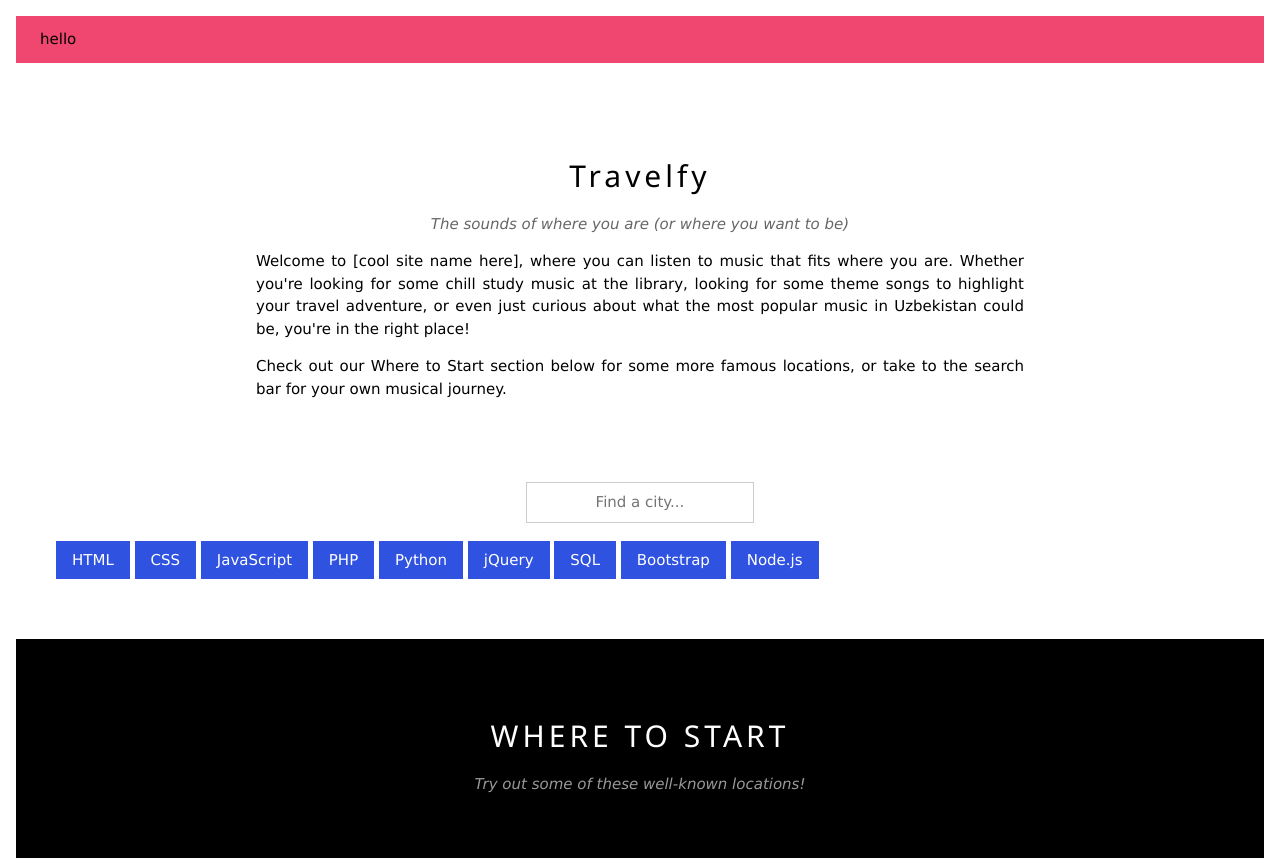
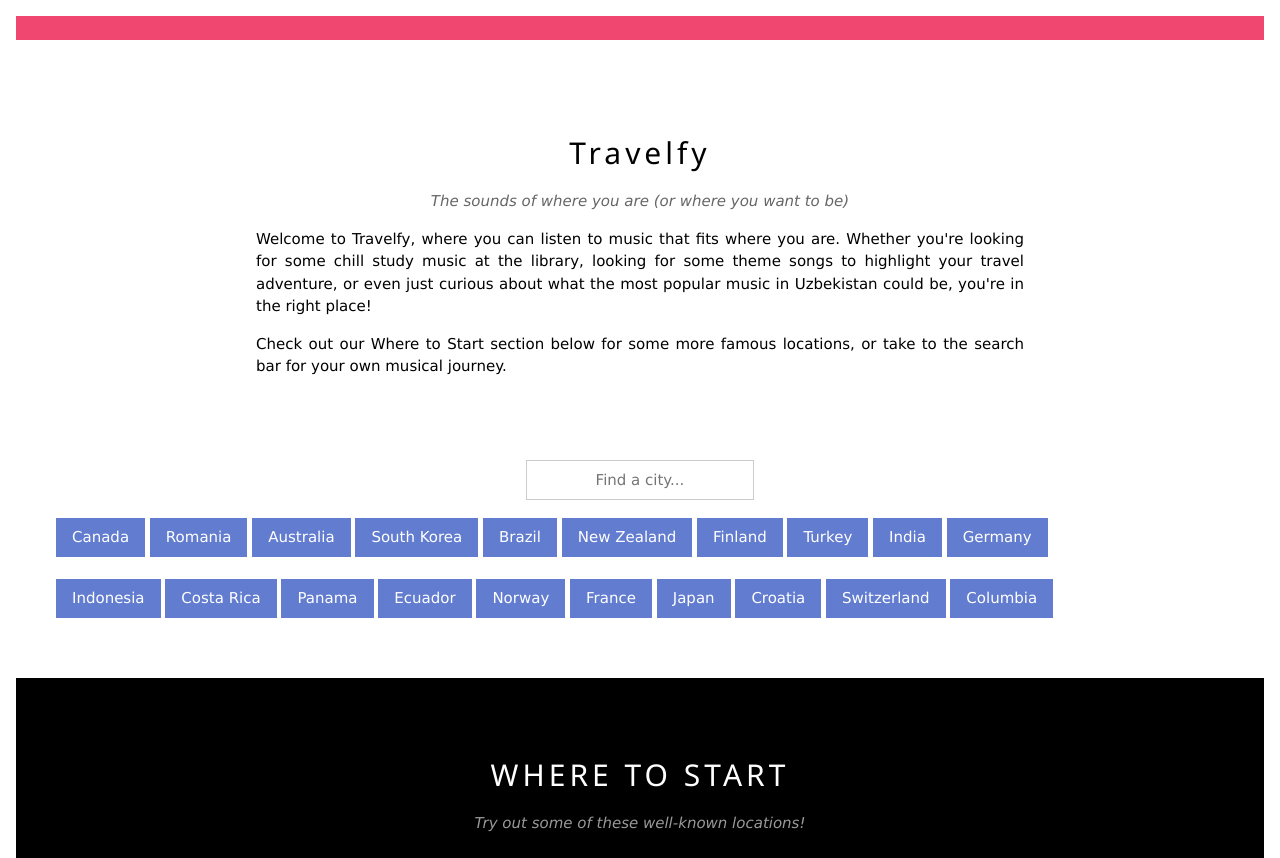
Before and after one commit to Brielle-Chenier/PearlHacks21, a Flask app: page / in a window 1280 px wide. Shown: the top 858 px of the page. Run offline with Flask 2, Linux system fonts and the light colour scheme; some libraries are stand-ins or nearby versions.

Commit message:
working links

```diff
--- a/Searching_For_Artists.py
+++ b/Searching_For_Artists.py
@@ -13,6 +13,4 @@ def search(country):
                 local_artists.append(row[1])
         print ("size:")
         print (len(local_artists))
-        add_songs_to_playlist(country, local_artists)
-
-search ("Romania")
+        return add_songs_to_playlist(country, local_artists)
--- a/flaskApp/templates/index.html
+++ b/flaskApp/templates/index.html
@@ -1,7 +1,7 @@
 <!DOCTYPE html>
 <html lang="en">
 <head>
-<title>CHANGE THIS TITLE</title> <!-- CHANGE THE WEBSITE TITLE-->
+<title>Travelfy</title> <!-- CHANGE THE WEBSITE TITLE-->
 <meta charset="UTF-8">
 <meta name="viewport" content="width=device-width, initial-scale=1">
 <link rel="stylesheet" href="https://www.w3schools.com/w3css/4/w3.css">
@@ -24,20 +24,20 @@
     </style>
 
     <!-- Google Maps get location from click -->
-    <script src="initMap.js"></script>
+    <script src="/static/initMap.js"></script>
 
 </head>
 
 <body class="w3-container w3-auto">
 
     <h1>{{link}}</h1>
-    <div class="w3-panel w3-padding-large" style="background-color:rgb(239, 71, 111)">hello</div>
+    <div class="w3-panel w3-padding-large" style="background-color:rgb(239, 71, 111)"></div>
 
     <!-- The About Us Section -->
     <div id="about-us" class="w3-container w3-content w3-center w3-padding-64" style="max-width:800px">
         <h2 class="w3-wide">Travelfy</h2>
         <p class="w3-opacity"><i>The sounds of where you are (or where you want to be)</i></p>
-        <p class="w3-justify"> Welcome to [cool site name here], where you can listen to music that fits where you are.
+        <p class="w3-justify"> Welcome to Travelfy, where you can listen to music that fits where you are.
             Whether you're looking for some chill study music at the library, looking for some theme songs to highlight
             your travel adventure, or even just curious about what the most popular music in Uzbekistan could be, you're
             in the right place!</p>
@@ -54,16 +54,33 @@
 
     <!-- List of countries -->
     <ul id="cityList">
-        <li class="w3-button w3-text-white" style="background-color:rgb(47, 82, 224)"><a href="#" style="text-decoration:none;">HTML</a></li>
-        <li class="w3-button w3-text-white" style="background-color:rgb(47, 82, 224)"><a href="#" style="text-decoration:none;">CSS</a></li>
-        <li class="w3-button w3-text-white" style="background-color:rgb(47, 82, 224)"><a href="#" style="text-decoration:none;">JavaScript</a></li>
-        <li class="w3-button w3-text-white" style="background-color:rgb(47, 82, 224)"><a href="#" style="text-decoration:none;">PHP</a></li>
-        <li class="w3-button w3-text-white" style="background-color:rgb(47, 82, 224)"><a href="#" style="text-decoration:none;">Python</a></li>
-        <li class="w3-button w3-text-white" style="background-color:rgb(47, 82, 224)"><a href="#" style="text-decoration:none;">jQuery</a></li>
-        <li class="w3-button w3-text-white" style="background-color:rgb(47, 82, 224)"><a href="#" style="text-decoration:none;">SQL</a></li>
-        <li class="w3-button w3-text-white" style="background-color:rgb(47, 82, 224)"><a href="#" style="text-decoration:none;">Bootstrap</a></li>
-        <li class="w3-button w3-text-white" style="background-color:rgb(47, 82, 224)"><a href="#" style="text-decoration:none;">Node.js</a></li>
-    </ul>
+        <li class="w3-button w3-text-white" style="background-color:rgb(98, 124, 208)"><a href="http://127.0.0.1:5000/Canada" style="text-decoration:none;">Canada</a></li>
+        <li class="w3-button w3-text-white" style="background-color:rgb(98, 124, 208)"><a href="http://127.0.0.1:5000/Romania" style="text-decoration:none;">Romania</a></li>
+        <li class="w3-button w3-text-white" style="background-color:rgb(98, 124, 208)"><a href="http://127.0.0.1:5000/Australia" style="text-decoration:none;">Australia</a></li>
+        <li class="w3-button w3-text-white" style="background-color:rgb(98, 124, 208)"><a href="http://127.0.0.1:5000/South Korea" style="text-decoration:none;">South Korea</a></li>
+        <li class="w3-button w3-text-white" style="background-color:rgb(98, 124, 208)"><a href="http://127.0.0.1:5000/Brazil" style="text-decoration:none;">Brazil</a></li>
+        <li class="w3-button w3-text-white" style="background-color:rgb(98, 124, 208)"><a href="http://127.0.0.1:5000/New Zealand" style="text-decoration:none;">New Zealand</a></li>
+        <li class="w3-button w3-text-white" style="background-color:rgb(98, 124, 208)"><a href="http://127.0.0.1:5000/Finland" style="text-decoration:none;">Finland</a></li>
+        <li class="w3-button w3-text-white" style="background-color:rgb(98, 124, 208)"><a href="http://127.0.0.1:5000/Turkey" style="text-decoration:none;">Turkey</a></li>
+        <li class="w3-button w3-text-white" style="background-color:rgb(98, 124, 208)"><a href="#" style="text-decoration:none;">India</a></li>
+        <li class="w3-button w3-text-white" style="background-color:rgb(98, 124, 208)"><a href="#" style="text-decoration:none;">Germany</a></li>
+
+    <!-- </ul>
+    <div></div>
+    <ul id="cityList"> -->
+    </br></br>
+      <li class="w3-button w3-text-white" style="background-color:rgb(98, 124, 208)"><a href="http://127.0.0.1:5000/Indonesia" style="text-decoration:none;">Indonesia</a></li>
+      <li class="w3-button w3-text-white" style="background-color:rgb(98, 124, 208)"><a href="http://127.0.0.1:5000/Costa Rica" style="text-decoration:none;">Costa Rica</a></li>
+      <li class="w3-button w3-text-white" style="background-color:rgb(98, 124, 208)"><a href="http://127.0.0.1:5000/Panama" style="text-decoration:none;">Panama</a></li>
+      <li class="w3-button w3-text-white" style="background-color:rgb(98, 124, 208)"><a href="http://127.0.0.1:5000/Ecuador" style="text-decoration:none;">Ecuador</a></li>
+      <li class="w3-button w3-text-white" style="background-color:rgb(98, 124, 208)"><a href="http://127.0.0.1:5000/Norway" style="text-decoration:none;">Norway</a></li>
+      <li class="w3-button w3-text-white" style="background-color:rgb(98, 124, 208)"><a href="http://127.0.0.1:5000/France" style="text-decoration:none;">France</a></li>
+      <li class="w3-button w3-text-white" style="background-color:rgb(98, 124, 208)"><a href="http://127.0.0.1:5000/Japan" style="text-decoration:none;">Japan</a></li>
+      <li class="w3-button w3-text-white" style="background-color:rgb(98, 124, 208)"><a href="http://127.0.0.1:5000/Croatia" style="text-decoration:none;">Croatia</a></li>
+      <li class="w3-button w3-text-white" style="background-color:rgb(98, 124, 208)"><a href="http://127.0.0.1:5000/Switzerland" style="text-decoration:none;">Switzerland</a></li>
+      <li class="w3-button w3-text-white" style="background-color:rgb(98, 124, 208)"><a href="http://127.0.0.1:5000/Columbia" style="text-decoration:none;">Columbia</a></li>
+
+  </ul>
 
     <br>
     <br>
@@ -77,30 +94,32 @@
 
       <div class="w3-row-padding w3-padding-32" style="margin:0 -16px">
         <div class="w3-third w3-margin-bottom">
-          <img src="/w3images/newyork.jpg" alt="New York" style="width:100%" class="w3-hover-opacity">
+          <img src="/static/panama.jpg" alt="Panama" style="width:100%" class="w3-hover-opacity">
           <div class="w3-container w3-white">
-            <p><b>New York</b></p>
-            <p class="w3-opacity">New York, USA</p>
-            <p>Music from the Big Apple.</p>
+            <p><b>Panama</b></p>
+            <p class="w3-opacity">Panama City, Panama</p>
+            <p>Listen to some mucis from the only place you can see the sun rise on the Pacific and set on the Atlantic!</p>
+            <p>Fun fact: Panama was the first coutry outside of the US to sell Coca-Cola</p>
             <button class="w3-button w3-text-white w3-margin-bottom" style="background-color:rgb(239, 71, 111)">Listen Now</button>
           </div>
         </div>
         <div class="w3-third w3-margin-bottom">
-          <img src="/w3images/paris.jpg" alt="Paris" style="width:100%" class="w3-hover-opacity">
+          <img src="/static/paris.jpg" alt="Paris" style="width:100%" class="w3-hover-opacity">
           <div class="w3-container w3-white">
             <p><b>Paris</b></p>
             <p class="w3-opacity">Paris, France</p>
             <p class="w3-opacity"></p>
-            <p>Click below to hear some of the most popular French artists.</p>
+            <p>Home to the beloved Eiffel Tower and baquettes! Click below to hear some of the most popular French artists.</p>
             <button class="w3-button w3-text-white w3-margin-bottom" style="background-color:rgb(239, 71, 111)">Listen Now</button>
           </div>
         </div>
         <div class="w3-third w3-margin-bottom">
-          <img src="/w3images/sanfran.jpg" alt="San Francisco" style="width:100%" class="w3-hover-opacity">
+          <img src="/static/romania.jpg" alt="Romania" style="width:100%" class="w3-hover-opacity">
           <div class="w3-container w3-white">
-            <p><b>San Francisco</b></p>
-            <p class="w3-opacity">San Francisco, California, USA</p>
-            <p>Click below to listen to some songs about San Francisco.</p>
+            <p><b>Fagaras, Romania</b></p>
+            <p class="w3-opacity"></p>
+            <p>Pictured above is one of the most beautiful driving roads. </p>
+            <p>Romania is also home to the world's largest population of brown bears.</p>
             <button class="w3-button w3-text-white w3-margin-bottom" style="background-color:rgb(239, 71, 111)"><a href="https://open.spotify.com/playlist/4dgXFI1cHfJ551jlSaxyYs?si=nXIB3gLuRa2yfbDSrM6vgg" style="text-decoration:none;">Listen Now</a></button>
           </div>
         </div>
@@ -149,8 +168,8 @@
     <script src="https://maps.googleapis.com/maps/api/js?key=AIzaSyCy4rMsW8E0G5S7kJAH6rgXOPOl6MizZsw&callback=initMap&libraries=&v=weekly" async></script>
 
     <!-- https://maps.googleapis.com/maps/api/geocode/json?latlng=40.714224,-73.961452&key=AIzaSyCy4rMsW8E0G5S7kJAH6rgXOPOl6MizZsw -->
-
     <!-- The Contact Section -->
+    <!--
   <div class="w3-container w3-content w3-padding-64" style="max-width:800px" id="contact">
     <h2 class="w3-wide w3-center">GET IN TOUCH!</h2>
     <p class="w3-opacity w3-center"><i>Questions? Comments? Suggestions? Let us know what you think!</i></p>
@@ -174,6 +193,7 @@
       </div>
     </div>
   </div>
-
+  -->
+  <div></div>
 </body>
 </html>
```
Also changed, not shown: flaskApp/static/france.jfif (added), flaskApp/static/initMap.js (renamed from flaskApp/templates/initMap.js), flaskApp/static/panama.jpg (added), flaskApp/static/paris.jpg (added), flaskApp/static/romania.jpg (added), flaskApp/static/sanfran.jpg (renamed from flaskApp/templates/w3images/sanfran.jpg), 3 other files.
